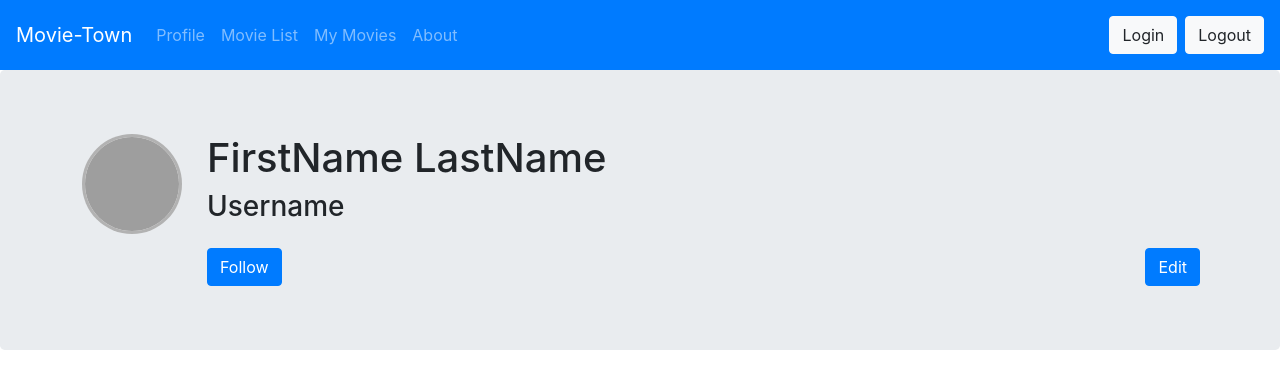
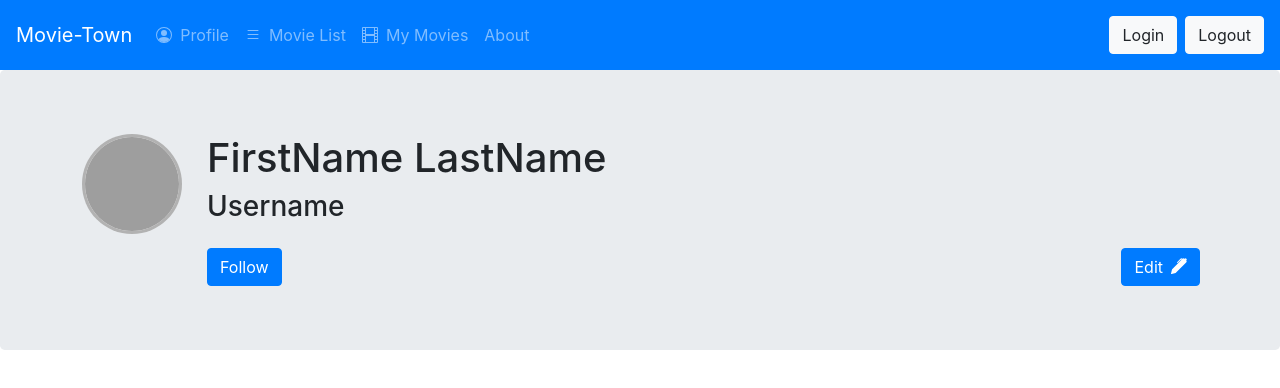
Before and after one commit to sophieKaelin/Movie-Town, a React (Create React App) app: page /profile in a window 1280 px wide. Shown: the top 388 px of the page. Built offline with nearby package versions, Linux system fonts and the light colour scheme; grey boxes are pictures that could not be loaded.

Commit message:
added bootstrap icons to UI

```diff
--- a/package.json
+++ b/package.json
@@ -7,6 +7,7 @@
     "@testing-library/react": "^9.5.0",
     "@testing-library/user-event": "^7.2.1",
     "bootstrap": "^4.5.2",
+    "bootstrap-icons": "^1.0.0",
     "react": "^16.13.1",
     "react-bootstrap": "^1.3.0",
     "react-dom": "^16.13.1",
--- a/src/components/NavBar.js
+++ b/src/components/NavBar.js
@@ -12,9 +12,59 @@ const NavBar = () => {
 			<Navbar.Toggle aria-controls="responsive-navbar-nav" />
 			<Navbar.Collapse id="responsive-navbar-nav">
 				<Nav className="mr-auto">
-          <Nav.Link href="/profile">Profile</Nav.Link>
-          <Nav.Link href="#movieList">Movie List</Nav.Link>
-          <Nav.Link href="#myMovies">My Movies</Nav.Link>
+					<Nav.Link href="/profile">
+						<svg
+							width="1em"
+							height="1em"
+							viewBox="0 0 16 16"
+							class="bi bi-person-circle mr-2 mb-1"
+							fill="currentColor"
+							xmlns="http://www.w3.org/2000/svg"
+						>
+							<path d="M13.468 12.37C12.758 11.226 11.195 10 8 10s-4.757 1.225-5.468 2.37A6.987 6.987 0 0 0 8 15a6.987 6.987 0 0 0 5.468-2.63z" />
+							<path
+								fill-rule="evenodd"
+								d="M8 9a3 3 0 1 0 0-6 3 3 0 0 0 0 6z"
+							/>
+							<path
+								fill-rule="evenodd"
+								d="M8 1a7 7 0 1 0 0 14A7 7 0 0 0 8 1zM0 8a8 8 0 1 1 16 0A8 8 0 0 1 0 8z"
+							/>
+						</svg>
+						Profile
+					</Nav.Link>
+					<Nav.Link href="#movieList">
+						<svg
+							width="1em"
+							height="1em"
+							viewBox="0 0 16 16"
+							class="bi bi-list mr-2 mb-1"
+							fill="currentColor"
+							xmlns="http://www.w3.org/2000/svg"
+						>
+							<path
+								fill-rule="evenodd"
+								d="M2.5 11.5A.5.5 0 0 1 3 11h10a.5.5 0 0 1 0 1H3a.5.5 0 0 1-.5-.5zm0-4A.5.5 0 0 1 3 7h10a.5.5 0 0 1 0 1H3a.5.5 0 0 1-.5-.5zm0-4A.5.5 0 0 1 3 3h10a.5.5 0 0 1 0 1H3a.5.5 0 0 1-.5-.5z"
+							/>
+						</svg>
+						Movie List
+					</Nav.Link>
+					<Nav.Link href="#myMovies">
+						<svg
+							width="1em"
+							height="1em"
+							viewBox="0 0 16 16"
+							class="bi bi-film mr-2 mb-1"
+							fill="currentColor"
+							xmlns="http://www.w3.org/2000/svg"
+						>
+							<path
+								fill-rule="evenodd"
+								d="M0 1a1 1 0 0 1 1-1h14a1 1 0 0 1 1 1v14a1 1 0 0 1-1 1H1a1 1 0 0 1-1-1V1zm4 0h8v6H4V1zm8 8H4v6h8V9zM1 1h2v2H1V1zm2 3H1v2h2V4zM1 7h2v2H1V7zm2 3H1v2h2v-2zm-2 3h2v2H1v-2zM15 1h-2v2h2V1zm-2 3h2v2h-2V4zm2 3h-2v2h2V7zm-2 3h2v2h-2v-2zm2 3h-2v2h2v-2z"
+							/>
+						</svg>
+						My Movies
+					</Nav.Link>
 					<Nav.Link href="#about">About</Nav.Link>
 				</Nav>
 			</Navbar.Collapse>
--- a/src/components/Profile.js
+++ b/src/components/Profile.js
@@ -18,6 +18,19 @@ const Profile = () => {
 				</Button>
 				<Button variant="primary" className="editBtn">
 					Edit
+					<svg
+						width="1em"
+						height="1em"
+						viewBox="0 0 16 16"
+						class="bi bi-pen-fill ml-2 mb-1"
+						fill="currentColor"
+						xmlns="http://www.w3.org/2000/svg"
+					>
+						<path
+							fill-rule="evenodd"
+							d="M13.498.795l.149-.149a1.207 1.207 0 1 1 1.707 1.708l-.149.148a1.5 1.5 0 0 1-.059 2.059L4.854 14.854a.5.5 0 0 1-.233.131l-4 1a.5.5 0 0 1-.606-.606l1-4a.5.5 0 0 1 .131-.232l9.642-9.642a.5.5 0 0 0-.642.056L6.854 4.854a.5.5 0 1 1-.708-.708L9.44.854A1.5 1.5 0 0 1 11.5.796a1.5 1.5 0 0 1 1.998-.001z"
+						/>
+					</svg>
 				</Button>
 			</Jumbotron>
 		</div>
```
Also changed, not shown: 1 other file (tests, documents, lock files or other folders). Lines whose indentation alone changed are shown as unchanged.
